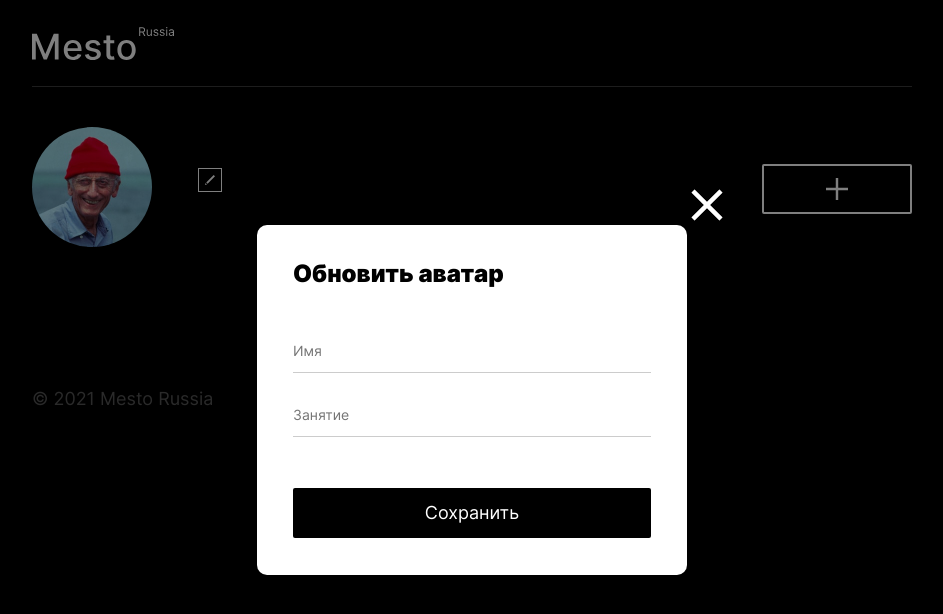
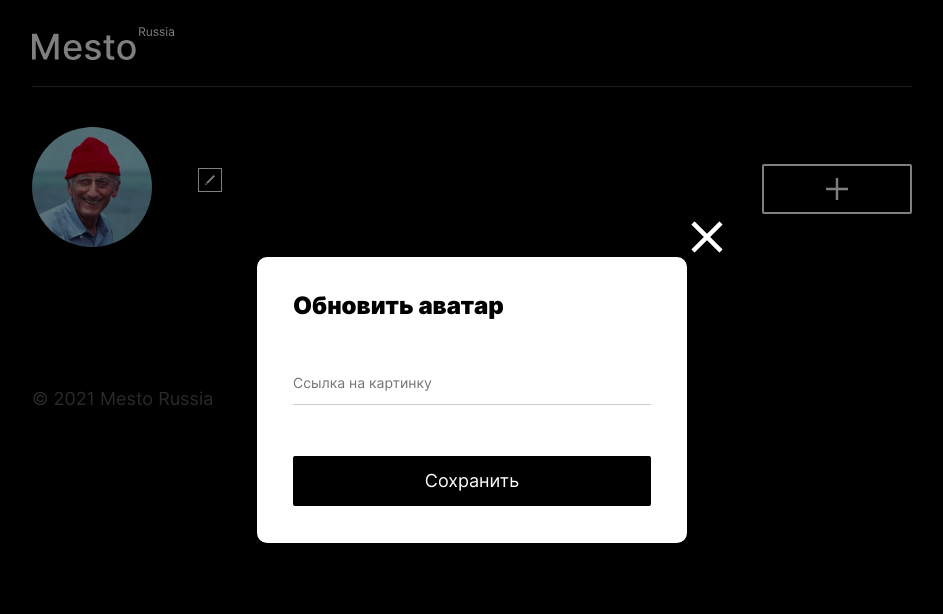
Before and after one commit to Nikita-Trofimov/mesto-react, a React (Create React App) app: page / in a window 1280 px wide. Both pictures are taken after a click on the picture 260 px from the left and 187 px from the top of the page. Shown: the top 614 px of the page, without its empty margins (168-1111 px from the left). Built offline with nearby package versions, Linux system fonts and the light colour scheme.

Commit message:
создан компонент для попапа с формой

```diff
--- a/src/App.js
+++ b/src/App.js
@@ -11,9 +11,25 @@ function App() {
         <Header />
         <Main />
         <Footer />
-        <PopupWithFrom title="Редактировать профиль" name="edit-profile"/>
-        <PopupWithFrom title="Новое место" name="add-card"/>
-        <PopupWithFrom title="Обновить аватар" name="edit-avatar"/>
+        <PopupWithFrom title="Редактировать профиль" name="edit-profile">
+          <input name="name" type="text" placeholder="Имя" defaultValue="" className="popup__input popup__input_type_name" required minLength="2" maxLength="40" />
+          <span className="name-input-error popup__error-message"></span>
+          <input name="proffesion" type="text" placeholder="Занятие" defaultValue="" className="popup__input popup__input_type_profession" required minLength="2" maxLength="200" />
+          <span className="proffesion-input-error popup__error-message"></span>
+          <button type="submit" className="popup__submit-button">Сохранить</button>
+        </PopupWithFrom>
+        <PopupWithFrom title="Новое место" name="add-card">
+          <input name="name" type="text" placeholder="Название" className="popup__input popup__input_type_name" required minLength="2" maxLength="30" />
+          <span className="name-input-error popup__error-message"></span>
+          <input name="image" type="url" placeholder="Ссылка на картинку" className="popup__input popup__input_type_card-link" required />
+          <span className="image-input-error popup__error-message"></span>
+          <button type="submit" className="popup__submit-button">Создать</button>
+        </PopupWithFrom>
+        <PopupWithFrom title="Обновить аватар" name="edit-avatar">
+          <input name="image" type="url" placeholder="Ссылка на картинку" className="popup__input popup__input_type_avtar-link" required />
+          <span className="image-input-error popup__error-message"></span>
+          <button type="submit" className="popup__submit-button">Сохранить</button>
+        </PopupWithFrom>
           <section className="popup popup-illustration-container">
             <figure className="popup-illustration">
                 <img className="popup-illustration__img" alt="фото иллюстрации" src="images/karachaevsk.jpg"/>
--- a/src/components/PopupWithForm.js
+++ b/src/components/PopupWithForm.js
@@ -5,51 +5,11 @@ function PopupWithFrom(props) {
         <div className="popup__container">
           <h2 className="popup__title">{props.title}</h2>
           <form name={props.name} className="popup__form" noValidate>
-            <input name="name" type="text" placeholder="Имя" defaultValue="" className="popup__input popup__input_type_name" required minLength="2" maxLength="40" />
-            <span className="name-input-error popup__error-message"></span>
-            <input name="proffesion" type="text" placeholder="Занятие" defaultValue="" className="popup__input popup__input_type_profession" required minLength="2" maxLength="200" />
-            <span className="proffesion-input-error popup__error-message"></span>
-            <button type="submit" className="popup__submit-button">Сохранить</button>
+            {props.children}
           </form>
           <button type="button" className="popup__close-button"></button>
         </div>
       </section>
-{/*
-      <section className="popup popup-add-card">
-        <div className="popup__container">
-          <h2 className="popup__title">Новое место</h2>
-          <form name="add-card" className="popup__form" noValidate>
-            <input name="name" type="text" placeholder="Название" className="popup__input popup__input_type_name" required minLength="2" maxLength="30" />
-            <span className="name-input-error popup__error-message"></span>
-            <input name="image" type="url" placeholder="Ссылка на картинку" className="popup__input popup__input_type_card-link" required />
-            <span className="image-input-error popup__error-message"></span>
-            <button type="submit" className="popup__submit-button">Создать</button>
-          </form>
-          <button type="button" className="popup__close-button"></button>
-        </div>
-      </section>
-
-      <section className="popup popup-edit-avatar">
-        <div className="popup__container">
-          <h2 className="popup__title">Обновить аватар</h2>
-          <form name="add-card" className="popup__form" noValidate>
-            <input name="image" type="url" placeholder="Ссылка на картинку" className="popup__input popup__input_type_avtar-link" required />
-            <span className="image-input-error popup__error-message"></span>
-            <button type="submit" className="popup__submit-button">Сохранить</button>
-          </form>
-          <button type="button" className="popup__close-button"></button>
-        </div>
-      </section>
-
-      <section className="popup popup-remove-confirm">
-        <div className="popup__container">
-          <h2 className="popup__title popup__title-confirm">Вы уверены?</h2>
-          <form name="confirm" className="popup__form">
-            <button type="submit" className="popup__submit-button popup__submit-button-confirm">Да</button>
-          </form>
-          <button type="button" className="popup__close-button"></button>
-        </div>
-      </section> */}
     </>
   )
 }
```
